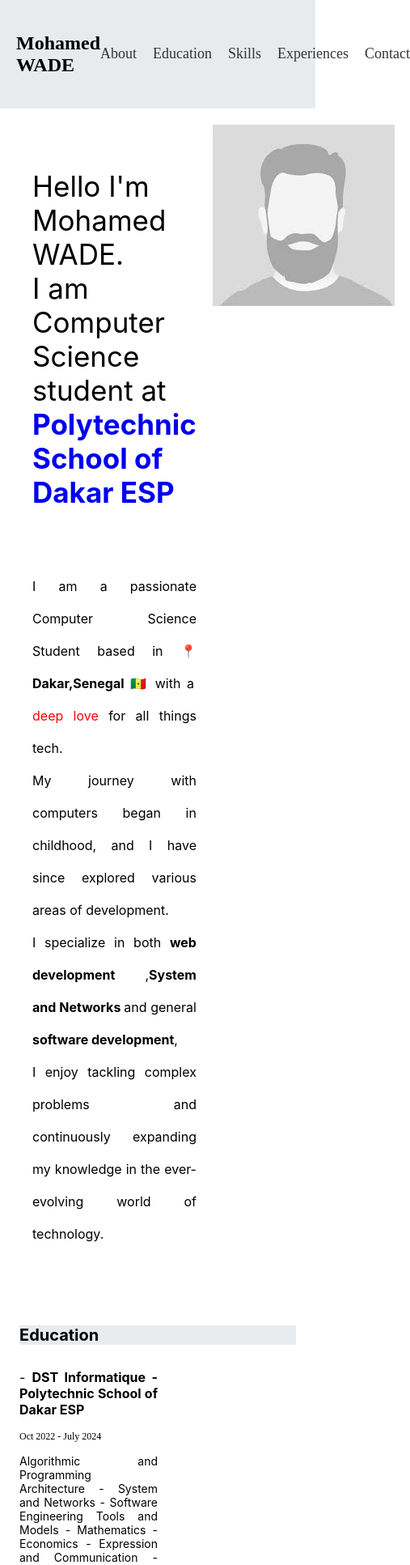
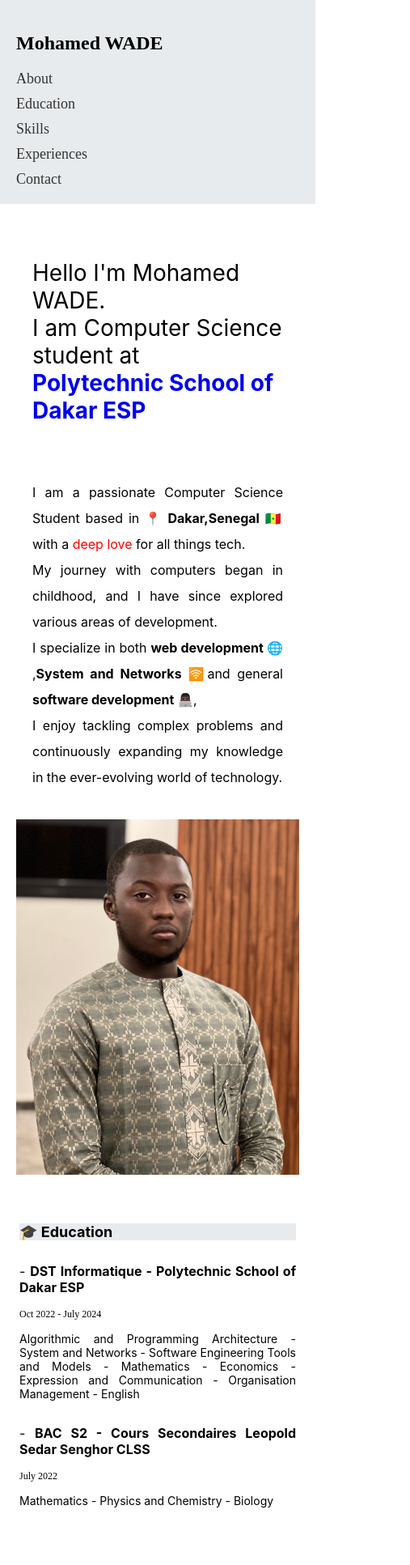
Before and after one commit to Mohadevsn/portofolio_mohadevsn_react, a React (Create React App) app: page / in a window 390 px wide. Shown: the top 1933 px of the page at 81% size, 507 px wide, since content can reach past the window. Built offline with nearby package versions, Linux system fonts and the light colour scheme; a web font is replaced by a local one.

Commit message:
[Feature] implementaion of responsive for phone

```diff
--- a/src/App.css
+++ b/src/App.css
@@ -1,6 +1,4 @@
-
 /* navbar styles */
-
 .navigator {
   display: flex;
   flex-direction: row;
@@ -29,133 +27,172 @@
   color: #007bff;
 }
 
-/* navbar styles */
+/* Responsive adjustments for navbar */
+@media (max-width: 600px) {
+  .navigator {
+    flex-direction: column; /* Stack items vertically */
+    align-items: flex-start; /* Align links to start */
+  }
 
-
+  .navigator--link {
+    flex-direction: column; /* Stack links vertically */
+    gap: 10px; /* Reduced gap for smaller screens */
+  }
+}
 
 /* presention styles */
-
-.presentation--container{
+.presentation--container {
   display: flex;
   flex-direction: row;
   justify-content: space-between;
   padding: 20px;
 }
 
-.presention--title{
+.presention--title {
   font-size: 35px;
   padding: 20px;
 }
 
-.school--link{
+.school--link {
   text-decoration: none;
 }
-.school--link:hover{
+
+.school--link:hover {
   color: #007bff;
 }
 
-.school--link:active{
+.school--link:active {
   text-decoration: none;
 }
 
-.profile--image{
-  height: 15%;
+.profile--image {
+  max-width: 45%;
+  max-height: 70%;
 }
 
-.presentation--description{
+.profile--me {
+  width: 100%;
+  height: 100%;
+}
+
+.presentation--description {
   display: block;
   text-align: justify;
-  line-height: 2.5;
+  line-height: 2;
   padding: 20px;
 }
 
-.presentation--description .red{
+.presentation--description .red {
   color: red;
 }
-/* presention styles */
 
+/* Responsive adjustments for presentation */
+@media (max-width: 600px) {
+  .presentation--container {
+    flex-direction: column; /* Stack elements vertically */
+    align-items: center; /* Center elements */
+  }
 
+  .profile--image {
+    max-width: 100%; /* Full width for images */
+    max-height: auto; /* Maintain aspect ratio */
+  }
+
+  .presention--title {
+    font-size: 28px; /* Smaller title on mobile */
+  }
+}
 
 /* education styles */
-
-.education{
+.education {
   display: flex;
   padding: 24px;
   flex-direction: column;
   text-align: justify;
 }
-.education .title{
+
+.education .title {
   font-size: 20px;
   background-color: #e8ebed;
 }
 
-.element{
+.element {
   width: 50%;
-
 }
 
-.education .description{
+.education .description {
   font-size: 14px;
 }
 
-.education .technologie{
+.education .technologie {
   border: 0.5px solid #7d8080be;
   width: fit-content;
   border-radius: 50%;
   background-color: #e8ebed;
 }
 
-.education  .periode{
+.education .periode {
   font-family: "Playwrite DE Grund", cursive;
   font-optical-sizing: auto;
   font-style: normal;
   font-size: 12px;
 }
 
-/* education styles */
+/* Responsive adjustments for education */
+@media (max-width: 600px) {
+  .element {
+    width: 100%; /* Full width on mobile */
+  }
 
-
+  .education .title {
+    font-size: 18px; /* Smaller title on mobile */
+  }
+}
 
 /* experience styles */
-
-.experience{
+.experience {
   display: flex;
   padding: 24px;
   flex-direction: column;
   text-align: justify;
 }
-.experience .title{
+
+.experience .title {
   font-size: 20px;
   background-color: #e8ebed;
 }
 
-.element{
-  width: 50%;
-
-}
-
-.experience .description{
+.experience .description {
   font-size: 14px;
 }
 
-.experience .technologie{
+.experience .technologie {
   border: 0.5px solid #7d8080be;
   width: fit-content;
   border-radius: 50%;
   background-color: #e8ebed;
 }
 
-.technologie--container{
+.technologie--container {
   display: flex;
   flex-direction: row;
   gap: 20px;
 }
 
-.experience .periode{
+.experience .periode {
   font-family: "Playwrite DE Grund", cursive;
   font-optical-sizing: auto;
   font-style: normal;
   font-size: 12px;
 }
 
-/* experience styles */
+/* Responsive adjustments for experience */
+@media (max-width: 600px) {
+  .experience .title {
+    font-size: 18px; /* Smaller title on mobile */
+  }
+
+  .technologie--container {
+    flex-direction: column; /* Stack technologies vertically */
+  }
+}
--- a/src/components/About.js
+++ b/src/components/About.js
@@ -12,12 +12,12 @@ export default function About(){
                 <p className="presentation--description">
                 I am a passionate Computer Science Student based in <b>📍 Dakar,Senegal</b> 🇸🇳 with a <span className="red">deep love</span> for all things tech. <br/>
                 My journey with computers began in childhood, and I have since explored various areas of development. <br/>
-                I specialize in both <b>web development</b> ,<b>System and Networks </b>and general <b>software development</b>,<br/>
+                I specialize in both <b>web development 🌐</b> ,<b>System and Networks 🛜</b>and general <b>software development 👨🏿‍💻</b>,<br/>
                 I enjoy tackling complex problems and continuously expanding my knowledge in the ever-evolving world of technology.
                 </p>
             </div>
             <div className="profile--image">
-                <img src="/profile_avatar.jpeg" alt="profile"/>
+                <img src="/mohamed_profile.jpeg" alt="profile" className="profile--me"/>
             </div>
         </main>
     )
--- a/src/components/Education.js
+++ b/src/components/Education.js
@@ -11,7 +11,7 @@ export default function Education(){
 
     return (
         <main className="education">
-            <h1 className="title">Education</h1>
+            <h1 className="title">🎓 Education</h1>
              {educationData.map((educ)=>{
                 return (
                     <div>
--- a/src/components/Experience.js
+++ b/src/components/Experience.js
@@ -10,7 +10,7 @@ export default function Experience(){
 
     return (
         <main className="experience">
-            <h1 className="title">Experiences</h1>
+            <h1 className="title">🏢 Experiences</h1>
              {
                 experiencesData.map((exp) => {
                     return(
```
Also changed, not shown: public/mohamed_profile.jpeg (added).
